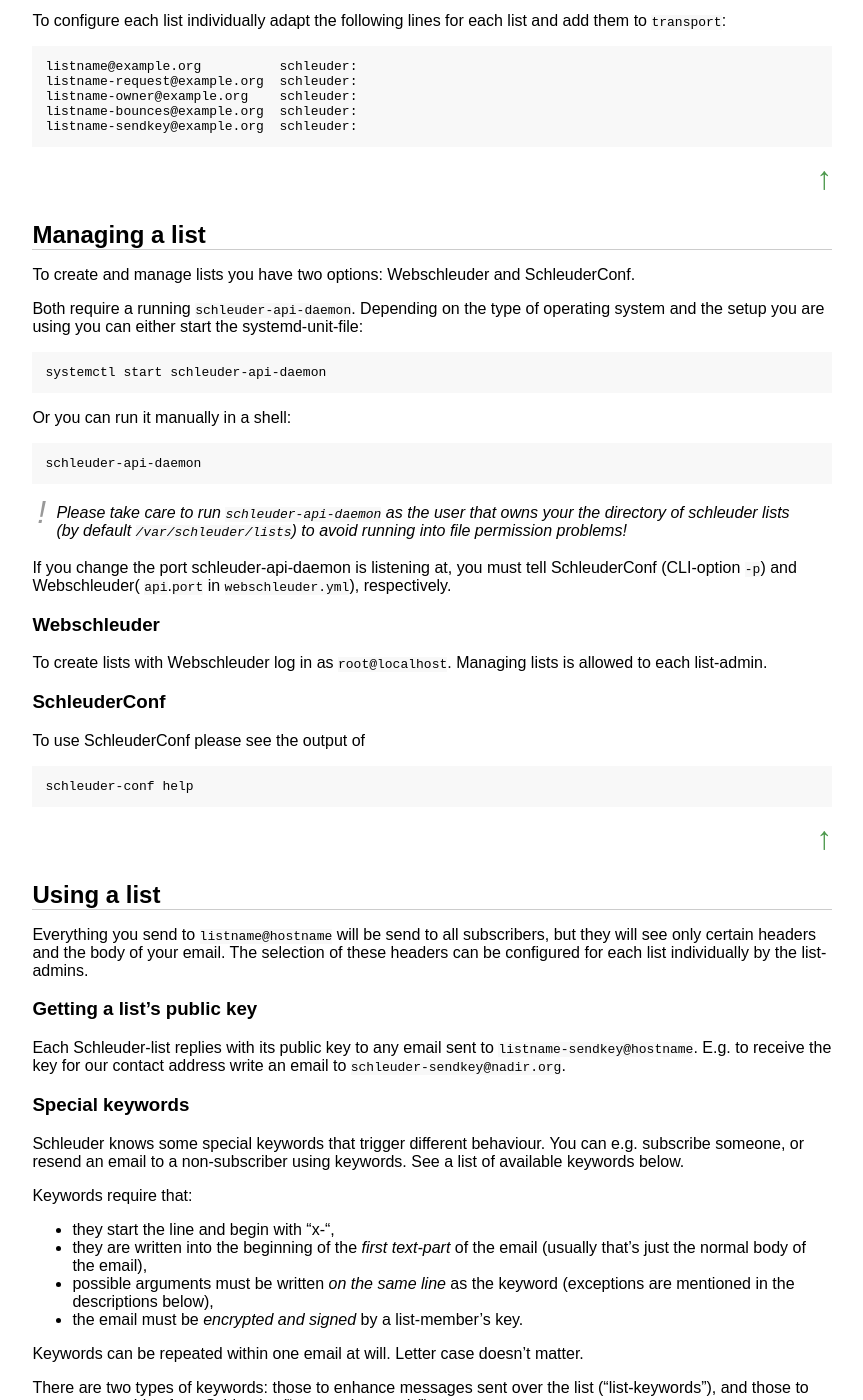
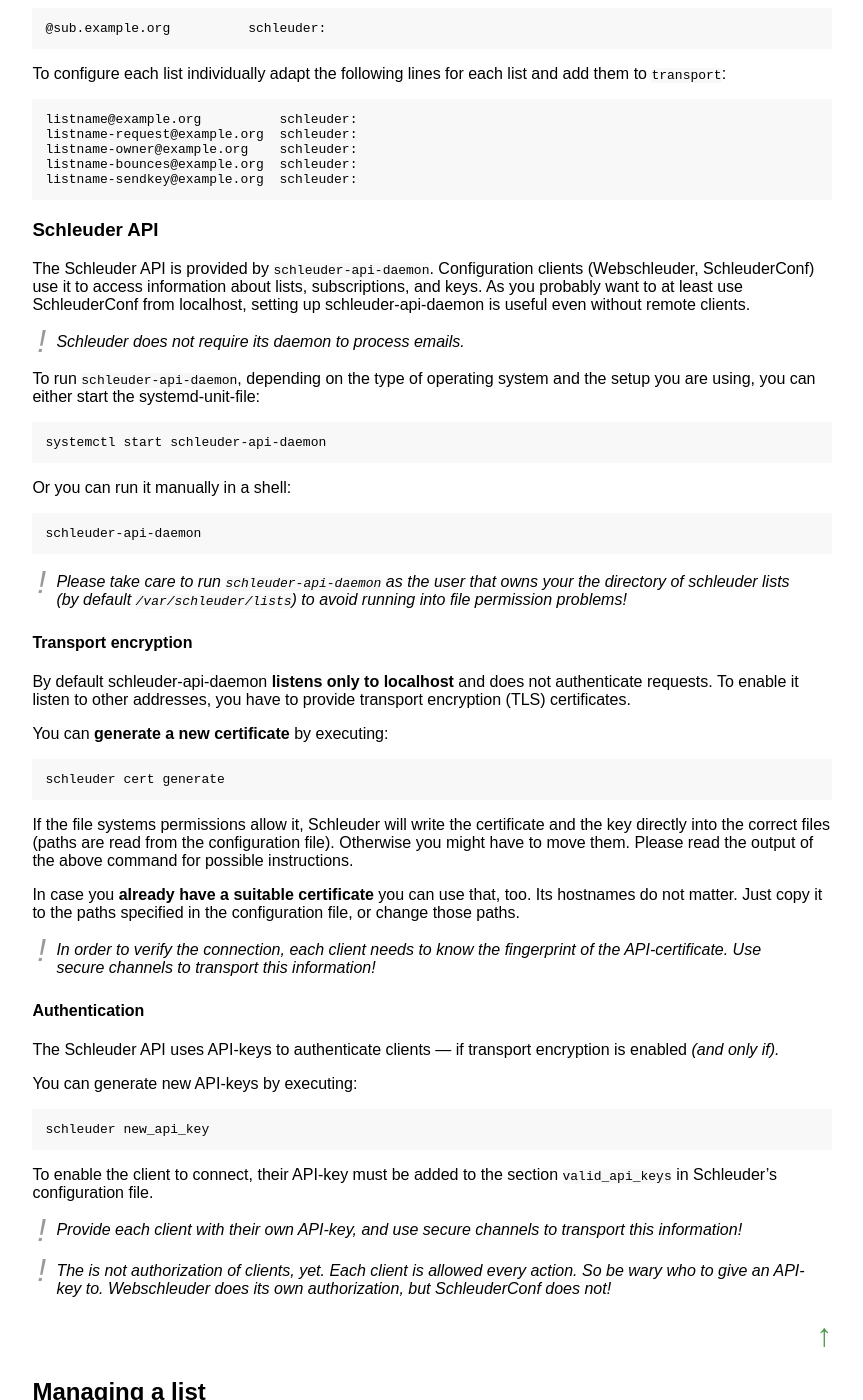
Before and after one commit to schleuder/schleuder-website, a Jekyll site: the page built from docs/index.md, in a window 1280 px wide and 1400 px high, scrolled down 3091 px. Shown: the whole window, without its empty margins (6-869 px from the left). Built offline with Jekyll 4.4.1, drawn with Linux system fonts in a browser that asks for light colours; some of the changed text lies outside the part shown.

Commit message:
Document setup of tls and authentication for s-api-d.

```diff
--- a/docs/index.md
+++ b/docs/index.md
@@ -46,8 +46,6 @@ Here's a simple picture of a message that is sent to a non-subscriber ("Zacharia
 
 [![resent-schema](schleuder-schema-resend-small.png 'Click to enlarge')](schleuder-schema-resend.png)
 
-[↑](#top "Go to top of page")
-{: .linktotop}
 
 ### Technical details
 
@@ -62,6 +60,9 @@ In the list-directory there's also a list specific log-file (might be missing if
 Other logging is sent to syslog. Where that ends up depends on the operating system and the system administration.
 
 All other list-related data is stored in the SQL-database. Most data is unserialized, only some values are JSON-encoded.
+
+[↑](#top "Go to top of page")
+{: .linktotop}
 
 ## Setup
 
@@ -83,7 +84,7 @@ For explanations of the possible settings read the default config file (also [av
 The **default settings for new lists** are read from another config file. By default Schleuder looks at `/etc/schleuder/list-defaults.yml`. To make Schleuder read a different file set the environment variable `SCHLEUDER_LIST_DEFAULTS` analogous to above. The possible settings are explained in the default config file, which is [also available in the repository](https://git.codecoop.org/schleuder/schleuder3/blob/master/etc/list-defaults.yml).
 
 
-#### Mail Transport Agent
+### Hook into Mail Transport Agent
 
 In "work"-mode, Schleuder expects the list's email-address as second argument (first one is "work") and the incoming email on standard-input.
 
@@ -115,14 +116,14 @@ To configure each list individually adapt the following lines for each list and
     listname-sendkey@example.org  schleuder:
 
 
-[↑](#top "Go to top of page")
-{: .linktotop}
+### Schleuder API
 
-## Managing a list
+The Schleuder API is provided by `schleuder-api-daemon`. Configuration clients (Webschleuder, SchleuderConf) use it to access information about lists, subscriptions, and keys. As you probably want to at least use SchleuderConf from localhost, setting up schleuder-api-daemon is useful even without remote clients.
 
-To create and manage lists you have two options: Webschleuder and SchleuderConf.
+{: .note}
+Schleuder does *not* require its daemon to process emails.
 
-Both require a running `schleuder-api-daemon`. Depending on the type of operating system and the setup you are using you can either start the systemd-unit-file:
+To run `schleuder-api-daemon`, depending on the type of operating system and the setup you are using, you can either start the systemd-unit-file:
 
     systemctl start schleuder-api-daemon
 
@@ -133,9 +134,49 @@ Or you can run it manually in a shell:
 {: .note}
 Please take care to run `schleuder-api-daemon` as the user that owns your the directory of schleuder lists (by default `/var/schleuder/lists`) to avoid running into file permission problems!
 
-If you change the port schleuder-api-daemon is listening at, you must tell SchleuderConf
-(CLI-option `-p`) and Webschleuder( `api`.`port` in `webschleuder.yml`),
-respectively.
+#### Transport encryption
+
+By default schleuder-api-daemon **listens only to localhost** and does not authenticate requests. To enable it listen to other addresses, you have to provide transport encryption (TLS) certificates.
+
+You can **generate a new certificate** by executing:
+
+    schleuder cert generate
+
+If the file systems permissions allow it, Schleuder will write the certificate and the key directly into the correct files (paths are read from the configuration file). Otherwise you might have to move them. Please read the output of the above command for possible instructions.
+
+In case you **already have a suitable certificate** you can use that, too. Its hostnames do not matter. Just copy it to the paths specified in the configuration file, or change those paths.
+
+{: .note}
+In order to verify the connection, each client needs to know the fingerprint of the API-certificate. Use secure channels to transport this information!
+
+
+
+#### Authentication
+
+The Schleuder API uses API-keys to authenticate clients — if transport encryption is enabled *(and only if).*
+
+You can generate new API-keys by executing:
+
+    schleuder new_api_key
+
+To enable the client to connect, their API-key must be added to the section `valid_api_keys` in Schleuder's configuration file.
+
+{: .note}
+Provide each client with their own API-key, and use secure channels to transport this information!
+
+{: .note}
+The is not authorization of clients, yet. Each client is allowed every action. So be wary who to give an API-key to. Webschleuder does its own authorization, but SchleuderConf does not!
+
+
+
+[↑](#top "Go to top of page")
+{: .linktotop}
+
+## Managing a list
+
+To create and manage lists you have two options: Webschleuder and SchleuderConf.
+
+Both require a running `schleuder-api-daemon`. Please see [the previous section](#schleuder-api) on how to set that up.
 
 
 ### Webschleuder
@@ -258,6 +299,17 @@ To only check the keys of one particular list, run:
     schleuder check_keys list@hostname
 
 
+Schleuder can also **refresh all keys** in the same manner:
+
+    schleuder refresh_keys
+
+To run only for one particular list:
+
+    schleuder refresh_keys list@hostname
+
+Alternatively to using Schleuder for refreshing keys you could set up more sophisticated tools like [parcimonie](https://gaffer.ptitcanardnoir.org/intrigeri/code/parcimonie/), [parcimonie.sh](https://github.com/EtiennePerot/parcimonie.sh) or [GPG maintenance](https://github.com/ilf/gpg-maintenance/).
+
+
 [↑](#top "Go to top of page")
 {: .linktotop}
 
```
